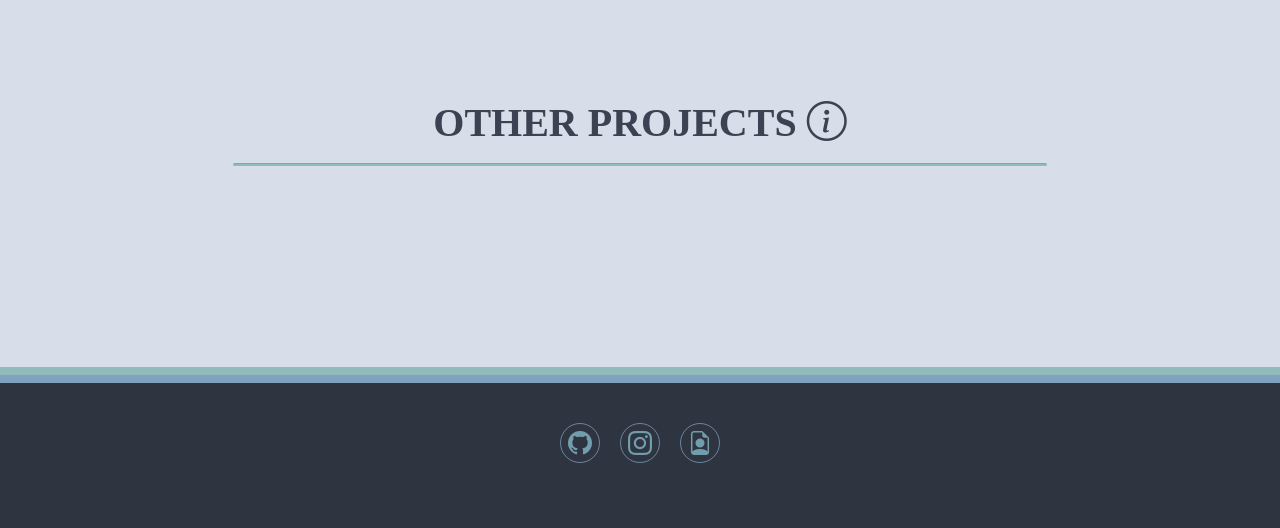
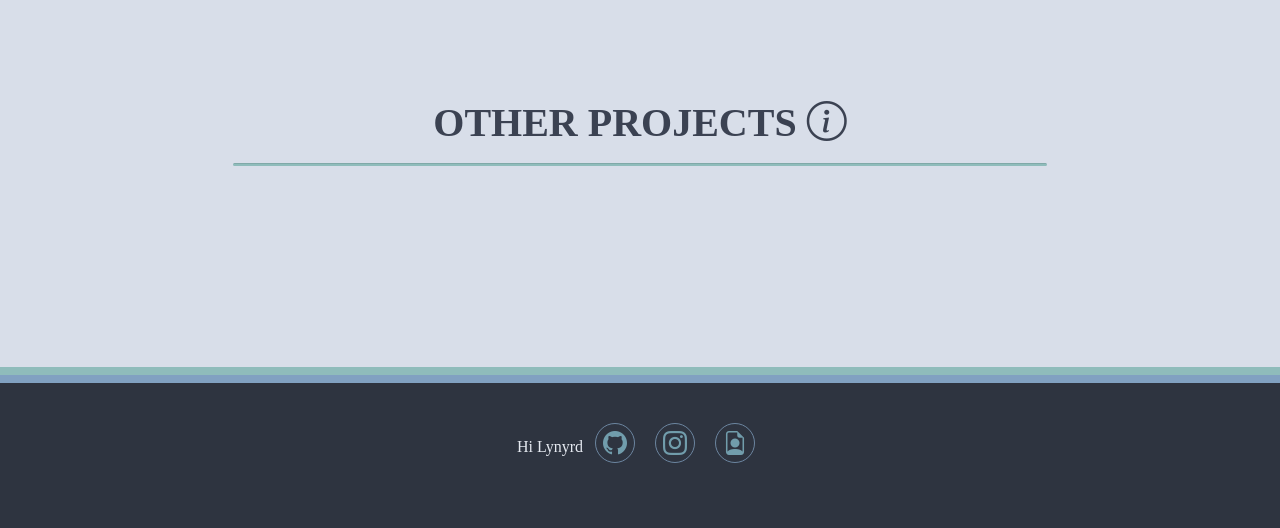
Before and after one commit to rewelcabiles/personal-website, a Flask app: page / in a window 1280 px wide. Shown: the part 909-1437 px from the top of the page. Run offline with Flask 2, Linux system fonts and the light colour scheme; data that the repository does not hold is empty; some libraries are stand-ins or nearby versions; some web fonts are replaced.

Commit message:
easter egg

```diff
--- a/templates/boilerplate.html
+++ b/templates/boilerplate.html
@@ -41,6 +41,7 @@
     <div class="footer-basic">
       <footer>
           <div class="social">
+            Hi Lynyrd
             <a target="_blank" href="https://www.github.com/rewelcabiles"><i class="bi bi-github"></i></a>
             <a target="_blank" href="https://www.instagram.com/rewelcabiles/"><i class="bi bi-instagram"></i></a>
             <a href="#"><i class="bi bi-file-earmark-person"></i></a>
```
